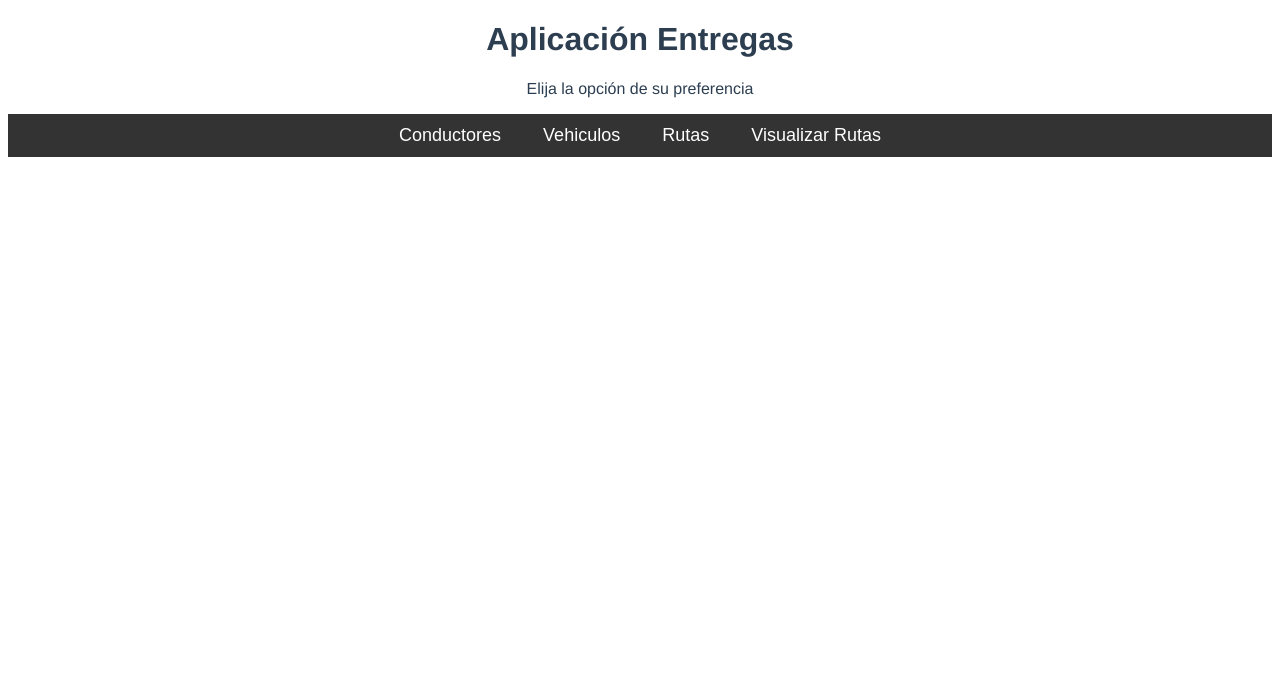
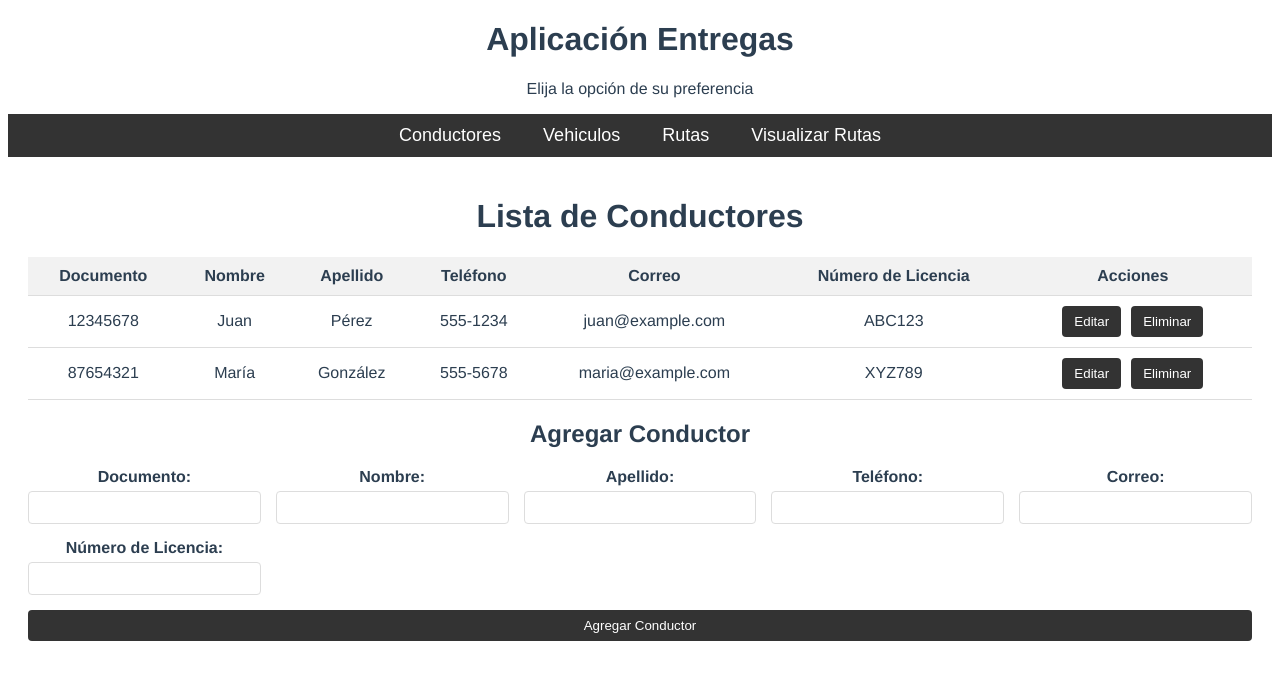
Before and after one commit to FlamelmlLord/SmartPath-Logistics, a Vue app in the folder frontend/: page /conductores in a window 1280 px wide. Shown: the top 680 px of the page. Built offline with nearby package versions, Linux system fonts and the light colour scheme.

Commit message:
Agregando formulario Conductores con todo el CRUD (por adaptar a la base de datos)

```diff
--- a/frontend/src/router/index.js
+++ b/frontend/src/router/index.js
@@ -1,5 +1,7 @@
+// index.js
 import { createRouter, createWebHistory } from 'vue-router'
 import HomeView from '../views/HomeView.vue'
+import Conductores from '../views/Conductores.vue' // Importa el componente
 
 const routes = [
   {
@@ -11,6 +13,11 @@ const routes = [
     path: '/about',
     name: 'about',
     component: () => import(/* webpackChunkName: "about" */ '../views/AboutView.vue')
+  },
+  {
+    path: '/conductores',
+    name: 'conductores',
+    component: Conductores
   }
 ]
 
--- a/frontend/src/views/Conductores.vue
+++ b/frontend/src/views/Conductores.vue
@@ -1,6 +1,7 @@
 <template>
   <div class="conductores">
     <h1>Lista de Conductores</h1>
+
     <!-- Tabla de conductores -->
     <table>
       <thead>
@@ -11,6 +12,7 @@
           <th>Teléfono</th>
           <th>Correo</th>
           <th>Número de Licencia</th>
+          <th>Acciones</th>
         </tr>
       </thead>
       <tbody>
@@ -21,6 +23,10 @@
           <td>{{ conductor.telefono }}</td>
           <td>{{ conductor.correo }}</td>
           <td>{{ conductor.numeroLicencia }}</td>
+          <td class="actions">
+            <button @click="iniciarEdicion(index)">Editar</button>
+            <button @click="eliminarConductor(index)">Eliminar</button>
+          </td>
         </tr>
       </tbody>
     </table>
@@ -54,6 +60,39 @@
       </div>
       <button type="submit">Agregar Conductor</button>
     </form>
+
+    <!-- Formulario para editar conductor (se muestra solo si se está editando alguno) -->
+    <div v-if="conductorEditando !== null">
+      <h2>Editar Conductor</h2>
+      <form @submit.prevent="actualizarConductor">
+        <div class="form-group">
+          <label for="editDocumento">Documento:</label>
+          <input type="text" id="editDocumento" v-model="conductorEditando.documento" required />
+        </div>
+        <div class="form-group">
+          <label for="editNombre">Nombre:</label>
+          <input type="text" id="editNombre" v-model="conductorEditando.nombre" required />
+        </div>
+        <div class="form-group">
+          <label for="editApellido">Apellido:</label>
+          <input type="text" id="editApellido" v-model="conductorEditando.apellido" required />
+        </div>
+        <div class="form-group">
+          <label for="editTelefono">Teléfono:</label>
+          <input type="tel" id="editTelefono" v-model="conductorEditando.telefono" required />
+        </div>
+        <div class="form-group">
+          <label for="editCorreo">Correo:</label>
+          <input type="email" id="editCorreo" v-model="conductorEditando.correo" required />
+        </div>
+        <div class="form-group">
+          <label for="editNumeroLicencia">Número de Licencia:</label>
+          <input type="text" id="editNumeroLicencia" v-model="conductorEditando.numeroLicencia" required />
+        </div>
+        <button type="submit">Guardar Cambios</button>
+        <button type="button" @click="cancelarEdicion">Cancelar</button>
+      </form>
+    </div>
   </div>
 </template>
 
@@ -62,7 +101,7 @@ export default {
   name: 'ConductoresView',
   data() {
     return {
-      // Array inicial con datos de ejemplo
+      // Datos de ejemplo para visualizar en la tabla
       conductores: [
         {
           documento: '12345678',
@@ -81,7 +120,7 @@ export default {
           numeroLicencia: 'XYZ789'
         }
       ],
-      // Objeto para almacenar los datos del nuevo conductor a agregar
+      // Objeto para el formulario de agregar un nuevo conductor
       nuevoConductor: {
         documento: '',
         nombre: '',
@@ -89,12 +128,15 @@ export default {
         telefono: '',
         correo: '',
         numeroLicencia: ''
-      }
+      },
+      // Datos para la edición
+      conductorEditando: null,  // Guardará una copia del conductor que se está editando
+      indiceEditando: -1        // Índice del conductor que se está editando
     };
   },
   methods: {
+    // Agrega un nuevo conductor a la lista
     agregarConductor() {
-      // Agrega el nuevo conductor al array de conductores
       this.conductores.push({ ...this.nuevoConductor });
       // Reinicia el formulario
       this.nuevoConductor = {
@@ -105,6 +147,31 @@ export default {
         correo: '',
         numeroLicencia: ''
       };
+    },
+    // Inicia el proceso de edición: copia el conductor seleccionado y guarda su índice
+    iniciarEdicion(index) {
+      this.indiceEditando = index;
+      this.conductorEditando = { ...this.conductores[index] };
+    },
+    // Guarda los cambios en el conductor editado
+    actualizarConductor() {
+      // Actualiza el conductor en el array asignando directamente el objeto editado
+      this.conductores[this.indiceEditando] = { ...this.conductorEditando };
+      // Reinicia los datos de edición
+      this.conductorEditando = null;
+      this.indiceEditando = -1;
+    }
+    ,
+    // Cancela la edición
+    cancelarEdicion() {
+      this.conductorEditando = null;
+      this.indiceEditando = -1;
+    },
+    // Elimina el conductor seleccionado (con confirmación)
+    eliminarConductor(index) {
+      if (confirm('¿Seguro que deseas eliminar este conductor?')) {
+        this.conductores.splice(index, 1);
+      }
     }
   }
 };
@@ -115,7 +182,6 @@ export default {
   padding: 20px;
 }
 
-/* Estilos para la tabla */
 table {
   width: 100%;
   border-collapse: collapse;
@@ -124,7 +190,7 @@ table {
 
 thead th {
   background-color: #f2f2f2;
-  text-align: left;
+  text-align: center;
   padding: 10px;
   border-bottom: 1px solid #ddd;
 }
@@ -138,7 +204,6 @@ tbody tr:hover {
   background-color: #f9f9f9;
 }
 
-/* Estilos para el formulario */
 form {
   margin-top: 20px;
   display: grid;
@@ -162,19 +227,30 @@ form {
   border-radius: 4px;
 }
 
-button[type="submit"] {
-  grid-column: 1 / -1;
-  padding: 10px;
+button {
+  padding: 8px 12px;
   border: none;
   background-color: #333;
   color: #fff;
-  font-size: 16px;
   border-radius: 4px;
   cursor: pointer;
-  margin-top: 10px;
 }
 
-button[type="submit"]:hover {
+button:hover {
   background-color: #555;
 }
+
+/* Botones de envío y acción dentro de los formularios */
+button[type="submit"] {
+  grid-column: 1 / -1;
+}
+
+.actions {
+  text-align: center; /* Centra el contenido dentro de la celda */
+}
+
+.actions button {
+  margin: 0 5px; /* Da un margen horizontal entre los botones */
+}
+
 </style>
```
